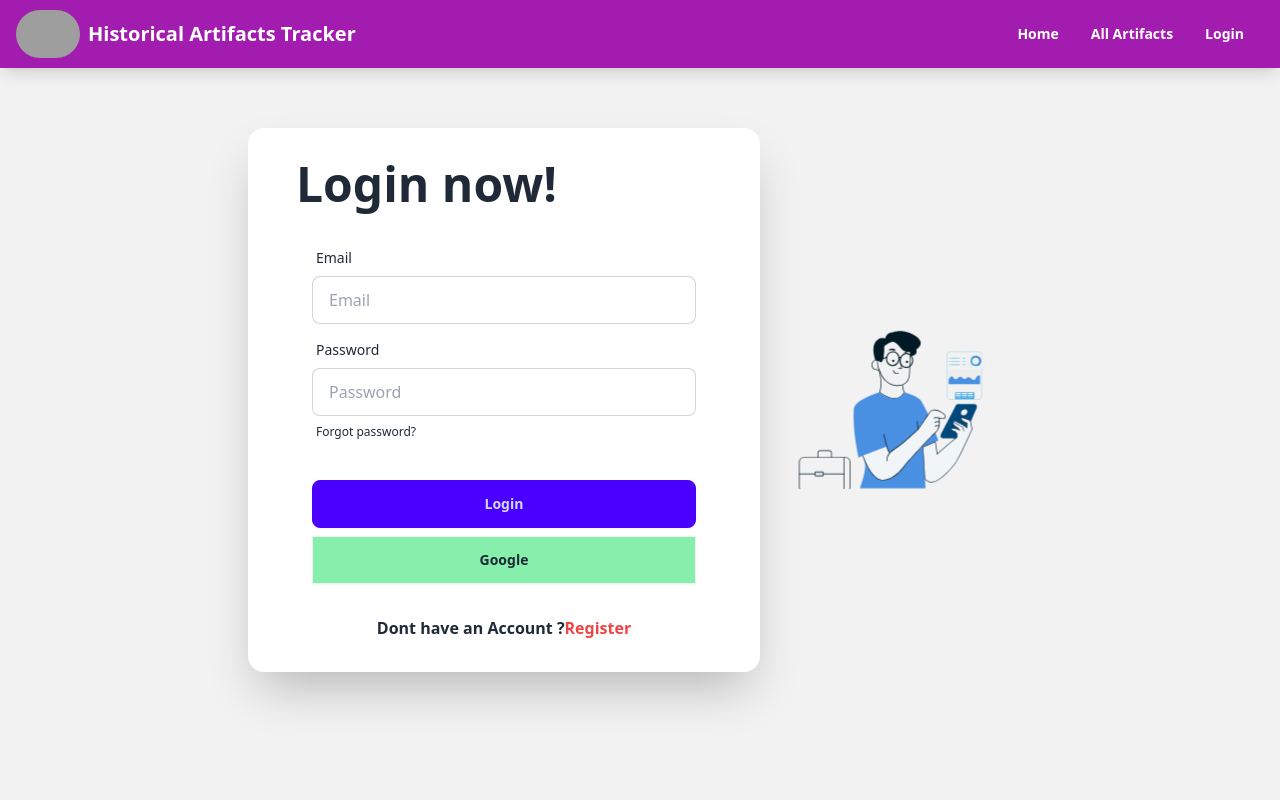
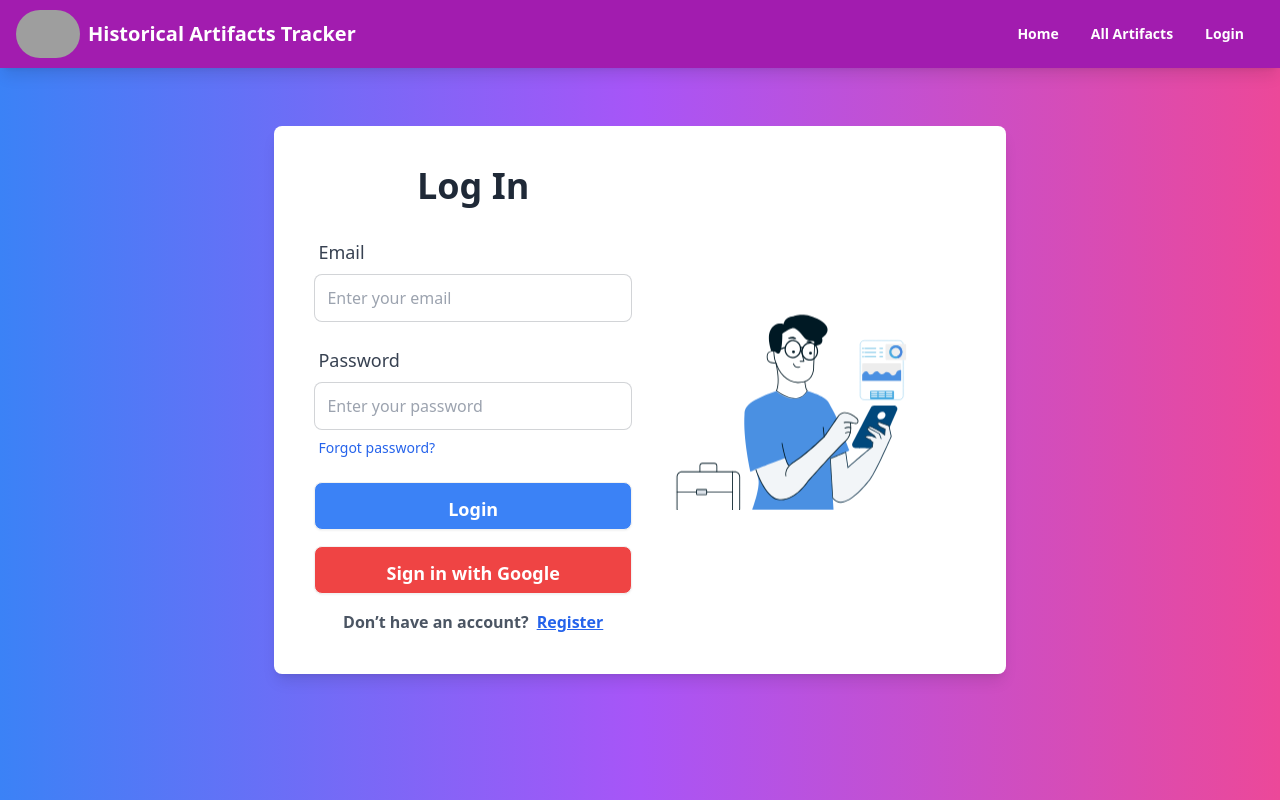
Before and after one commit to azim622/artifacts-tracker-client, a React (Vite) app: page /login in a window 1280 px wide. Shown: the top 800 px of the page. Built offline with nearby package versions, Linux system fonts and the light colour scheme; no server answers; grey boxes are pictures that could not be loaded.

Commit message:
added design

```diff
--- a/package.json
+++ b/package.json
@@ -17,6 +17,7 @@
     "lottie-react": "^2.4.0",
     "match-sorter": "^8.0.0",
     "react": "^18.3.1",
+    "react-awesome-reveal": "^4.3.1",
     "react-bootstrap": "^2.10.7",
     "react-countup": "^6.5.3",
     "react-dom": "^18.3.1",
--- a/src/pages/Footer/Footer.jsx
+++ b/src/pages/Footer/Footer.jsx
@@ -63,7 +63,7 @@ const Footer = () => {
         <aside>
           <p className="text-sm">
             Copyright © {new Date().getFullYear()} - All rights reserved by{" "}
-            <span className="font-bold">SoloSphere</span>
+            <span className="font-bold">Historical Artifacts Tracker</span>
           </p>
         </aside>
 
--- a/src/pages/home/Unic/UnicSection.jsx
+++ b/src/pages/home/Unic/UnicSection.jsx
@@ -31,7 +31,7 @@ const UnicSection = () => {
 
             {/* <!-- Learn More Button --> */}
             <a
-              href="/login"
+              href="/allArtifacts"
               class="px-6 py-2 bg-white text-teal-600 rounded-lg hover:bg-teal-600 hover:text-white transition duration-300"
             >
               Learn More
--- a/src/pages/myLikedArtifacts/MyLikedArtiacts.jsx
+++ b/src/pages/myLikedArtifacts/MyLikedArtiacts.jsx
@@ -1,5 +1,5 @@
 import React, { useEffect, useState, useContext } from 'react';
-import AuthContext from '../../context/AuthContext'; // Assuming you have an AuthContext for user info
+import AuthContext from '../../context/AuthContext';
 import axios from 'axios';
 
 const MyLikedArtifacts = () => {
@@ -32,7 +32,6 @@ const MyLikedArtifacts = () => {
       await axios.put(`http://localhost:5000/artifacts/${id}/unlike`, {
         email: user.email,
       });
-      // Remove the unliked artifact from the list
       setLikedArtifacts(likedArtifacts.filter((artifact) => artifact._id !== id));
     } catch (error) {
       console.error('Error unliking artifact:', error);
--- a/src/pages/register/Register.jsx
+++ b/src/pages/register/Register.jsx
@@ -7,7 +7,7 @@ import { Link, useNavigate } from 'react-router-dom';
 
 const Register = () => {
   const { createUser, signInWithGoogle } = useContext(AuthContext);
-  const navigate = useNavigate(); // Correctly initialize navigate
+  const navigate = useNavigate();
   const Passregex = /^(?=.*[a-z])(?=.*[A-Z]).{6,}$/;
 
   const handleSubmit = (e) => {
@@ -37,7 +37,7 @@ const Register = () => {
           title: 'Success',
           text: 'Account created successfully!',
         });
-        navigate('/'); // Redirect to the home page
+        navigate('/');
       })
       .catch((error) => {
         console.log(error.message);
@@ -60,7 +60,7 @@ const Register = () => {
           title: 'Successfully login',
           text: 'Signed in with Google successfully!',
         });
-        navigate('/'); // Redirect to the home page
+        navigate('/');
       })
       .catch((error) => {
         console.log('Error', error.message);
@@ -73,86 +73,84 @@ const Register = () => {
   };
 
   return (
-    <div className="hero bg-base-200 w-full min-h-screen">
-      <div className="hero-content flex-col lg:flex-row-reverse">
-        <div className="text-center lg:text-left w-96">
-          <Lottie className="w-full" animationData={registerLottie}></Lottie>
+    <div className="hero bg-gradient-to-r from-purple-400 via-pink-500 to-red-500 w-full min-h-screen flex items-center justify-center">
+      <div className="hero-content flex-col lg:flex-row-reverse shadow-2xl rounded-lg bg-white p-8">
+        <div className="w-full lg:w-1/2 flex justify-center items-center">
+          <Lottie className="w-full max-w-sm" animationData={registerLottie}></Lottie>
         </div>
-        <div className="card bg-base-100 w-full max-w-lg shrink-0 shadow-2xl p-8">
-          <h1 className="text-5xl font-bold ml-4">Register now!</h1>
+        <div className="card w-full lg:w-1/2 max-w-lg">
+          <h1 className="text-4xl font-extrabold text-center text-gray-800 mb-6">Create Your Account</h1>
 
-          <form onSubmit={handleSubmit} className="card-body">
+          <form onSubmit={handleSubmit} className="space-y-4">
             <div className="form-control">
               <label className="label">
-                <span className="label-text">Name</span>
+                <span className="label-text text-lg font-medium text-gray-700">Name</span>
               </label>
               <input
                 type="text"
-                placeholder="Name"
+                placeholder="Enter your name"
                 name="name"
-                className="input input-bordered"
+                className="input input-bordered focus:ring-2 focus:ring-purple-500 focus:outline-none rounded-lg p-3"
                 required
               />
             </div>
 
             <div className="form-control">
               <label className="label">
-                <span className="label-text">Photo URL</span>
+                <span className="label-text text-lg font-medium text-gray-700">Photo URL</span>
               </label>
               <input
                 type="text"
                 name="photo"
-                placeholder="Photo URL"
-                className="input input-bordered"
+                placeholder="Enter photo URL"
+                className="input input-bordered focus:ring-2 focus:ring-purple-500 focus:outline-none rounded-lg p-3"
                 required
               />
             </div>
             <div className="form-control">
               <label className="label">
-                <span className="label-text">Email</span>
+                <span className="label-text text-lg font-medium text-gray-700">Email</span>
               </label>
               <input
                 type="email"
                 name="email"
-                placeholder="Email"
-                className="input input-bordered"
+                placeholder="Enter your email"
+                className="input input-bordered focus:ring-2 focus:ring-purple-500 focus:outline-none rounded-lg p-3"
                 required
               />
             </div>
             <div className="form-control">
               <label className="label">
-                <span className="label-text">Password</span>
+                <span className="label-text text-lg font-medium text-gray-700">Password</span>
               </label>
               <input
                 type="password"
                 name="password"
-                placeholder="Password"
-                className="input input-bordered"
+                placeholder="Enter your password"
+                className="input input-bordered focus:ring-2 focus:ring-purple-500 focus:outline-none rounded-lg p-3"
                 required
               />
               <label className="label">
-                <a href="#" className="label-text-alt link link-hover">
-                  Forgot password?
-                </a>
+                <a href="#" className="label-text-alt link link-hover text-sm text-purple-600">Forgot password?</a>
               </label>
             </div>
             <div className="form-control mt-6">
-              <button className="btn btn-primary">Register</button>
+              <button className="btn w-full bg-purple-500 hover:bg-purple-600 text-white rounded-lg py-3 text-lg transition">Register</button>
             </div>
             <button
               type="button"
               onClick={handleSigninWithGoogle}
-              className="btn btn-block bg-green-300 rounded-none"
+              className="btn w-full bg-red-500 hover:bg-red-600 text-white rounded-lg py-3 text-lg transition mt-4 flex items-center justify-center space-x-2"
             >
-              Sign in with Google
+              <span>Sign in with Google</span>
             </button>
           </form>
-          <p className="text-center font-semibold">
-          Already have an Account ?
-          <Link className="text-red-500" to="/login">
-            logIn
-          </Link>
-        </p>
+          <p className="text-center font-semibold text-gray-600 mt-4">
+            Already have an account?
+            <Link className="text-purple-600 ml-2 underline" to="/login">
+              Log In
+            </Link>
+          </p>
         </div>
       </div>
     </div>
--- a/src/pages/signIn/SignIn.jsx
+++ b/src/pages/signIn/SignIn.jsx
@@ -4,12 +4,13 @@ import Lottie from "lottie-react";
 import AuthContext from "../../context/AuthContext";
 import Swal from "sweetalert2";
 import { Link, useLocation, useNavigate } from "react-router-dom";
+import axios from "axios";
 
 const SignIn = () => {
-  const { signInUser , signInWithGoogle } = useContext(AuthContext);
-  const navigate= useNavigate()
-  const location = useLocation()
-  const hello = location.state || '/';
+  const { signInUser, signInWithGoogle } = useContext(AuthContext);
+  const navigate = useNavigate();
+  const location = useLocation();
+  const redirectPath = location.state || "/";
 
   const handleSignIn = (e) => {
     e.preventDefault();
@@ -17,23 +18,24 @@ const SignIn = () => {
     const form = new FormData(e.target);
     const email = form.get("email");
     const password = form.get("password");
-    console.log(email, password);
 
     signInUser(email, password)
       .then((result) => {
-        console.log(result.user);
+        console.log(result.user.email)
+        const user = {email : result.user.email}
+        axios.post('http://localhost:5000/jwt', user)
+        .then(res=> console.log(res.data))
         Swal.fire({
-          icon: 'success',
-          title: 'Successfully login',
-          text: 'Signed in with Google successfully!',
+          icon: "success",
+          title: "Welcome back!",
+          text: "You have successfully logged in!",
         });
-        navigate(hello);
+        navigate(redirectPath);
       })
       .catch((error) => {
-        console.log(error.message);
         Swal.fire({
-          icon: 'error',
-          title: 'Error',
+          icon: "error",
+          title: "Login Failed",
           text: error.message,
         });
       });
@@ -42,76 +44,75 @@ const SignIn = () => {
   const handleSigninWithGoogle = () => {
     signInWithGoogle()
       .then((result) => {
-          console.log(result.user);
         Swal.fire({
-            icon: 'success',
-            title: 'Successfully login',
-            text: 'Signed in with Google successfully!',
+          icon: "success",
+          title: "Google Login Successful",
+          text: "You are now signed in with Google!",
         });
-          navigate(hello); // Redirect to the home page
+        navigate(redirectPath);
       })
       .catch((error) => {
-          console.log('Error', error.message);
         Swal.fire({
-            icon: 'error',
-            title: 'Error',
+          icon: "error",
+          title: "Google Login Failed",
           text: error.message,
         });
       });
   };
 
   return (
-    <div className="hero bg-base-200 w-full min-h-screen">
-      <div className="hero-content flex-col lg:flex-row-reverse">
-        <div className="text-center lg:text-left w-full">
-          <Lottie className="w-full" animationData={lottieLogin}></Lottie>
+    <div className="hero bg-gradient-to-r from-blue-500 via-purple-500 to-pink-500 w-full min-h-screen flex items-center justify-center">
+      <div className="hero-content flex-col lg:flex-row-reverse shadow-lg rounded-lg bg-white p-10">
+        <div className="w-full lg:w-1/2 flex justify-center items-center">
+          <Lottie className="w-full max-w-md" animationData={lottieLogin}></Lottie>
         </div>
-        <div className="card bg-base-100 w-full max-w-lg shrink-0 shadow-2xl p-8">
-          <h1 className="text-5xl font-bold ml-4">Login now!</h1>
+        <div className="card w-full lg:w-1/2 max-w-lg">
+          <h1 className="text-4xl font-extrabold text-center text-gray-800 mb-6">Log In</h1>
 
-          <form onSubmit={handleSignIn} className="card-body">
+          <form onSubmit={handleSignIn} className="space-y-4">
             <div className="form-control">
               <label className="label">
-                <span className="label-text">Email</span>
+                <span className="label-text text-lg font-medium text-gray-700">Email</span>
               </label>
               <input
                 type="email"
                 name="email"
-                placeholder="Email"
-                className="input input-bordered"
+                placeholder="Enter your email"
+                className="input input-bordered focus:ring-2 focus:ring-blue-500 focus:outline-none rounded-lg p-3"
                 required
               />
             </div>
             <div className="form-control">
               <label className="label">
-                <span className="label-text">Password</span>
+                <span className="label-text text-lg font-medium text-gray-700">Password</span>
               </label>
               <input
                 type="password"
                 name="password"
-                placeholder="Password"
-                className="input input-bordered"
+                placeholder="Enter your password"
+                className="input input-bordered focus:ring-2 focus:ring-blue-500 focus:outline-none rounded-lg p-3"
                 required
               />
               <label className="label">
-                <a href="#" className="label-text-alt link link-hover">
-                  Forgot password?
-                </a>
+                <a href="#" className="label-text-alt link link-hover text-sm text-blue-600">Forgot password?</a>
               </label>
             </div>
             <div className="form-control mt-6">
-              <button className="btn btn-primary">Login</button>
+              <button className="btn w-full bg-blue-500 hover:bg-blue-600 text-white rounded-lg py-3 text-lg transition">
+                Login
+              </button>
             </div>
             <button
+              type="button"
               onClick={handleSigninWithGoogle}
-              className=" btn btn-block bg-green-300 rounded-none"
+              className="btn w-full bg-red-500 hover:bg-red-600 text-white rounded-lg py-3 text-lg transition mt-4 flex items-center justify-center space-x-2"
             >
-              Google
+              <span>Sign in with Google</span>
             </button>
           </form>
-          <p className="text-center font-semibold">
-          Dont have an Account ?
-          <Link className="text-red-500" to="/register">
+          <p className="text-center font-semibold text-gray-600 mt-4">
+            Don’t have an account?
+            <Link className="text-blue-600 ml-2 underline" to="/register">
               Register
             </Link>
           </p>
```
Also changed, not shown: src/pages/Details/Details.jsx (+23 -12 lines), src/pages/home/homeCard/HomeCard.jsx (+22 -8 lines), src/pages/myArtifacts/MyArtifacts.jsx (+32 -20 lines), 1 other file (tests, documents, lock files or other folders). Lines whose indentation alone changed are shown as unchanged.
